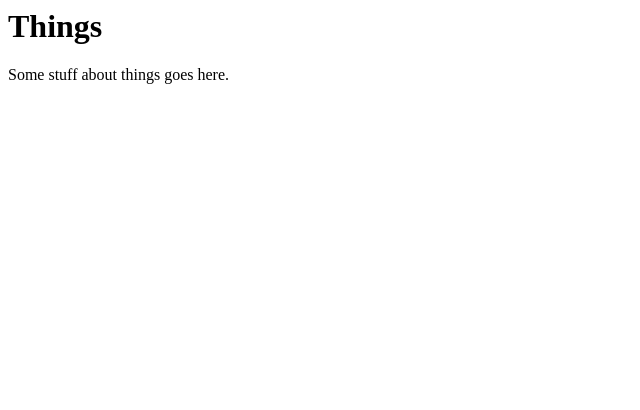
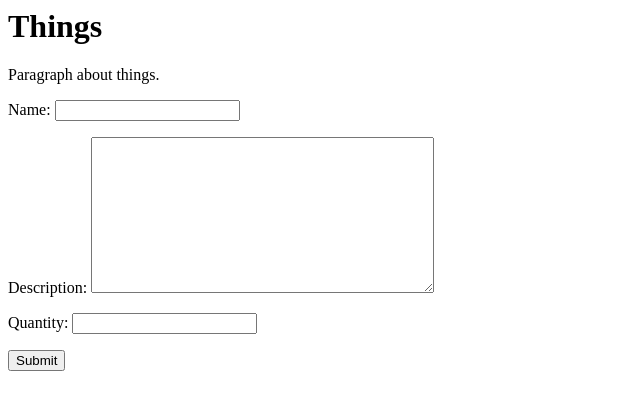
Before and after one commit to KCL-SEG/things-2-elaz345, a Django app: page / in a window 1280 px wide. Shown: the top 410 px of the page, without its empty margins (0-640 px from the left). Run offline with Django 3.2, Linux system fonts and the light colour scheme.

Commit message:
Exercise 2

```diff
--- a/things/templates/home.html
+++ b/things/templates/home.html
@@ -3,9 +3,13 @@
   <title>Things</title>
 </head>
 <body>
-  <h1>
-    Things
-  </h1>
-  <p>Some stuff about things goes here.</p>
+  <h1>Things</h1>
+  <p>Paragraph about things.</p>
+  <form method="post">
+    {% csrf_token %}
+    {{ form.as_p }}
+    <button type="submit">Submit</button>
+  </form>
+
 </body>
 </html>
```
